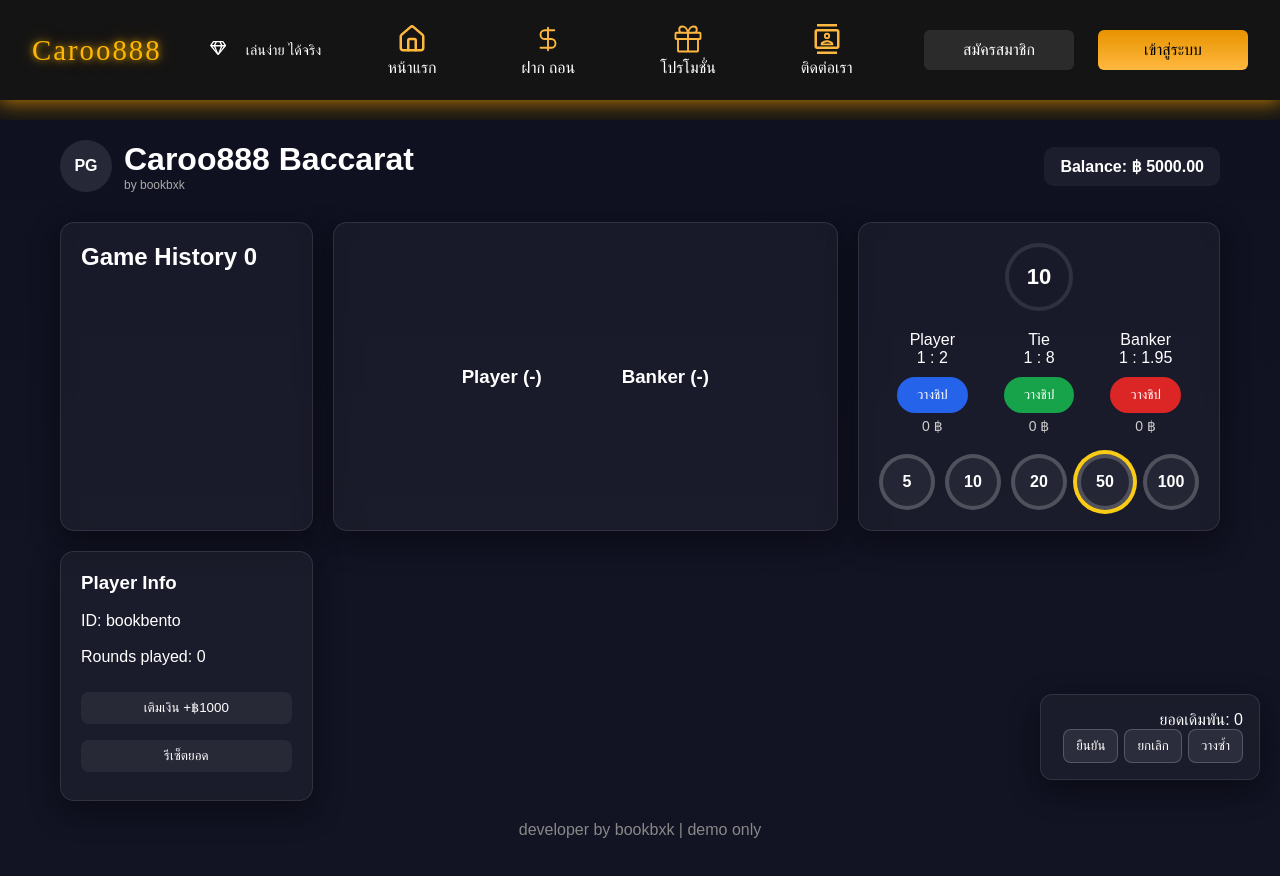
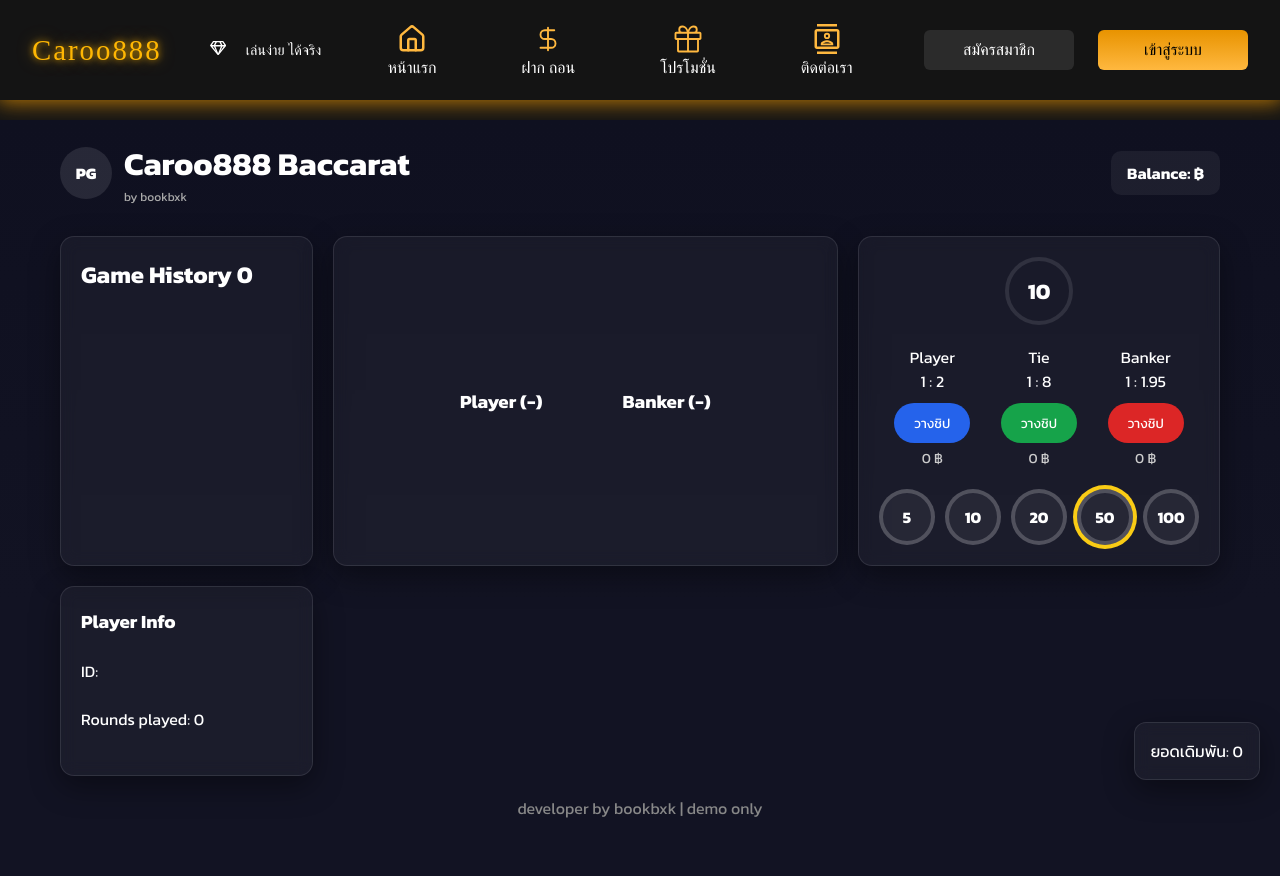
Before and after one commit to SaiMaiNow/Caroo888, a React (Create React App) app: page /games/Barcarat in a window 1280 px wide. Shown: the top 876 px of the page. Built offline with nearby package versions, Linux system fonts and the light colour scheme; a web font is replaced by a local one.

Commit message:
หน้าหี

```diff
--- a/public/index.html
+++ b/public/index.html
@@ -12,6 +12,7 @@
     <link rel="apple-touch-icon" href="%PUBLIC_URL%/logo192.png" />
     <link href="https://fonts.googleapis.com/css2?family=Keania+One&display=swap" rel="stylesheet">
     <link href="https://fonts.googleapis.com/css2?family=Italiana&display=swap" rel="stylesheet">
+    <link href="https://fonts.googleapis.com/css2?family=Kanit:ital,wght@0,100;0,200;0,300;0,400;0,500;0,600;0,700;0,800;0,900;1,100;1,200;1,300;1,400;1,500;1,600;1,700;1,800;1,900&display=swap" rel="stylesheet">
 
 
     <!--
--- a/src/component/games/Barcarat/index.js
+++ b/src/component/games/Barcarat/index.js
@@ -1,6 +1,8 @@
 import { useState, useEffect, useRef } from "react";
 import styled, { createGlobalStyle } from "styled-components";
-
+import { useDispatch, useSelector } from 'react-redux'
+import { useNavigate } from 'react-router-dom';
+import { addBalance, subtractBalance } from '../../../features/user/userSlice';
 
 function Baccarat({ className }) {
   const [balance, setBalance] = useState(5000);
@@ -11,6 +13,10 @@ function Baccarat({ className }) {
   const [history, setHistory] = useState([]);
   const [cards, setCards] = useState({ player: [], banker: [], points: { p: 0, b: 0 } });
   const timerRef = useRef(null);
+  const user = useSelector((state) => state.user);
+  console.log("user:", user);
+  const navigate = useNavigate();
+  const dispatch = useDispatch();
 
   const BET_OPTIONS = [
     { id: "player", label: "Player", color: "blue", rate: 2 },
@@ -90,6 +96,12 @@ function Baccarat({ className }) {
     return () => clearInterval(timerRef.current);
   }, [isBetting]);
 
+  useEffect(() => {
+    if (!user.isLoggedIn) {
+      // return navigate('/');
+    }
+  }, [user.isLoggedIn]);
+
   const dealBaccarat = () => {
     const suits = ["C", "D", "H", "S"];
     const deck = suits.flatMap((suit) =>
@@ -122,39 +134,48 @@ function Baccarat({ className }) {
   };
 
 
-  const placeBet = (option) => {
+  // const placeBet = (option) => {
+  //   if (!isBetting) return;
+  //   setBets((prev) => {
+  //     const copy = [...prev];
+  //     const idx = copy.findIndex((b) => b.option === option);
+  //     if (idx >= 0) copy[idx].amount += selectedChip;
+  //     else copy.push({ option, amount: selectedChip });
+  //     return copy;
+  //   });
+  // };
+
+  // const confirmBet = () => {
+  //   const total = bets.reduce((s, b) => s + b.amount, 0);
+  //   if (total > user.balance) {
+  //     alert("ยอดเดิมพันมากกว่ายอดในบัญชี");
+  //     return;
+  //   }
+  //   dispatch(subtractBalance({ amount: total }));
+  // };
+
+  const handleBet = (option) => {
     if (!isBetting) return;
+
+    const newBet = { option, amount: selectedChip };
+
+    if (user.balance < selectedChip) {
+      alert("ยอดเดิมพันมากกว่ายอดในบัญชี");
+      return;
+    }
+
     setBets((prev) => {
       const copy = [...prev];
       const idx = copy.findIndex((b) => b.option === option);
       if (idx >= 0) copy[idx].amount += selectedChip;
-      else copy.push({ option, amount: selectedChip });
+      else copy.push(newBet);
       return copy;
     });
+
+    dispatch(subtractBalance({ amount: selectedChip }));
   };
 
-  const confirmBet = () => {
-    const total = bets.reduce((s, b) => s + b.amount, 0);
-    if (total > balance) {
-      alert("ยอดเดิมพันมากกว่ายอดในบัญชี");
-      return;
-    }
-    setBalance((b) => b - total);
-  };
 
-  const cancelBet = () => setBets([]);
-
-  const repeatBet = () => {
-    if (history.length === 0) return;
-    const last = history[0].bets;
-    const total = last.reduce((s, b) => s + b.amount, 0);
-    if (total > balance) {
-      alert("ไม่พอเงินสำหรับวางเดิมพันซ้ำ");
-      return;
-    }
-    setBets(last.map((b) => ({ ...b })));
-    setBalance((b) => b - total);
-  };
 
   const revealResult = () => {
     const gameResult = dealBaccarat();
@@ -168,8 +189,10 @@ function Baccarat({ className }) {
       }
     });
 
+
+
     setTimeout(() => {
-      setBalance((b) => b + payout);
+      dispatch(addBalance({ amount: payout }));
       setHistory((h) => [result, ...h]);
       setBets([]);
       setCards({ player, banker, points });
@@ -192,7 +215,7 @@ function Baccarat({ className }) {
             </div>
           </div>
           <div className="balance-box">
-            <span>Balance:</span> ฿ {balance.toFixed(2)}
+            <span>Balance:</span> ฿ {user.balance}
           </div>
         </header>
 
@@ -244,8 +267,7 @@ function Baccarat({ className }) {
                   <div className="bet-rate">1 : {opt.rate}</div>
                   <button
                     className={`bet-btn ${opt.color}`}
-                    onClick={() => placeBet(opt.id)}
-                  >
+                    onClick={() => handleBet(opt.id)}>
                     วางชิป
                   </button>
                   <div className="bet-amount">
@@ -270,12 +292,10 @@ function Baccarat({ className }) {
           <section className="player glass">
             <h3>Player Info</h3>
             <br></br>
-            <p>ID: bookbento</p>
+            <p>ID: {user.firstname} {user.lastname}</p>
             <br></br>
             <p>Rounds played: {history.length}</p>
             <br></br>
-            <button onClick={() => setBalance((b) => b + 1000)}>เติมเงิน +฿1000</button>
-            <button onClick={() => setBalance(1000)}>รีเซ็ตยอด</button>
           </section>
         </main>
 
@@ -283,11 +303,13 @@ function Baccarat({ className }) {
 
         <div className="floating glass">
           <div>ยอดเดิมพัน: {totalPending}</div>
-          <div className="btn-group">
+
+          {/* <div className="btn-group">
             <button onClick={confirmBet}>ยืนยัน</button>
             <button onClick={cancelBet}>ยกเลิก</button>
             <button onClick={repeatBet}>วางซ้ำ</button>
-          </div>
+          </div> */}
+
         </div>
       </div>
     </div>
```
